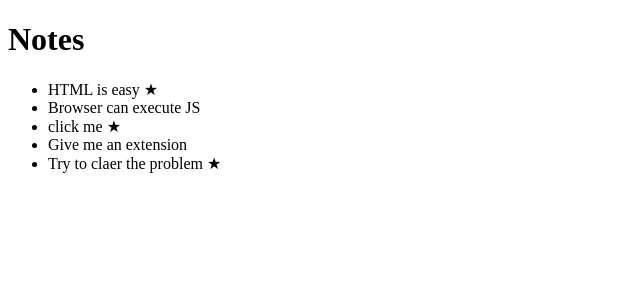
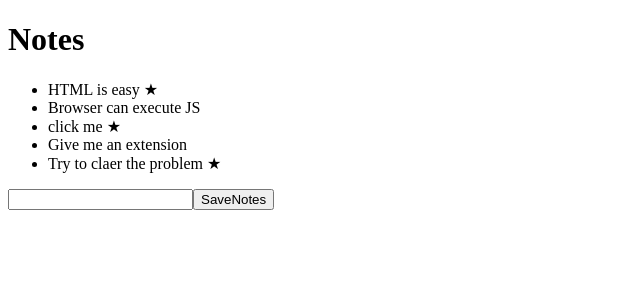
Before and after one commit to KumaranMba/class-workout, a React (Vite) app: page / in a window 1280 px wide. Shown: the top 300 px of the page, without its empty margins (0-640 px from the left). Built offline with nearby package versions, Linux system fonts and the light colour scheme.

Commit message:
EventHandling -- clickonsubmit

```diff
--- a/src/App.jsx
+++ b/src/App.jsx
@@ -4,6 +4,10 @@
 function App({notes}) {
 //  const notes = props.notes;
 //   const {notes} =props;
+  const addNote = (event)=>{
+    event.preventDefault();
+    console.log('button clicked',event.target);
+  }
 
   return (
     <div>
@@ -14,6 +18,11 @@
              )
             }
         </ul>
+
+        <form onSubmit={addNote}>
+          <input/>
+          <button type='submit'>SaveNotes</button>
+        </form>
     </div>
   )
 }
```
